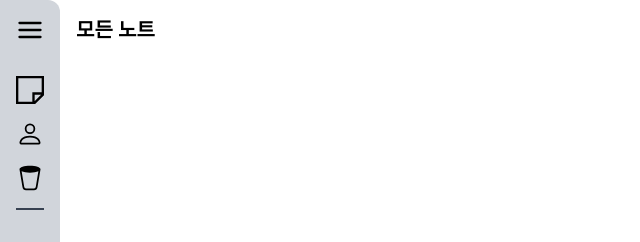
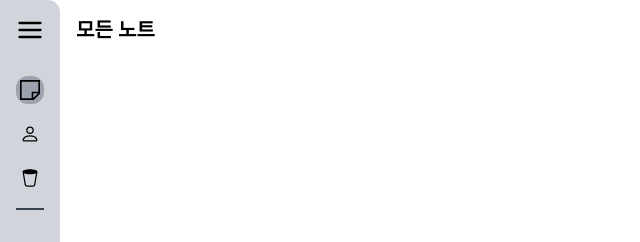
Before and after one commit to kkukileon305/samsung-note-web, a React (Vite) app: page / in a window 1280 px wide. Shown: the top 242 px of the page, without its empty margins (0-640 px from the left). Built offline with nearby package versions, Linux system fonts and the light colour scheme.

Commit message:
nav 현재 path에 따라 ui 변경

```diff
--- a/src/components/items/MenuItem.tsx
+++ b/src/components/items/MenuItem.tsx
@@ -1,4 +1,4 @@
-import { Link } from 'react-router-dom';
+import { Link, useParams } from 'react-router-dom';
 import { Menu } from '../../libs/menus';
 
 interface MenuItemProps {
@@ -6,10 +6,12 @@ interface MenuItemProps {
 }
 
 const MenuItem = ({ menu: { icon: Icon, path, title } }: MenuItemProps) => {
+  const { id } = useParams();
+
   return (
-    <Link className='w-[268px] flex gap-4 mb-4' to={path}>
-      <button>
-        <Icon size={28} />
+    <Link className={`w-[268px] flex gap-4 mb-4`} to={path}>
+      <button className={`rounded-xl w-[28px] aspect-square overflow-hidden flex justify-center items-center ${`/${id || ''}` === path ? 'bg-gray-400' : 'bg-gray-300'}`}>
+        <Icon size={20} />
       </button>
       <h2>{title}</h2>
     </Link>
```
